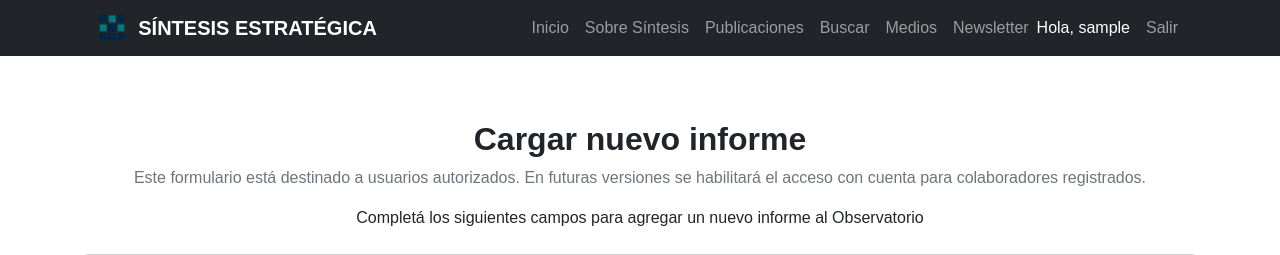
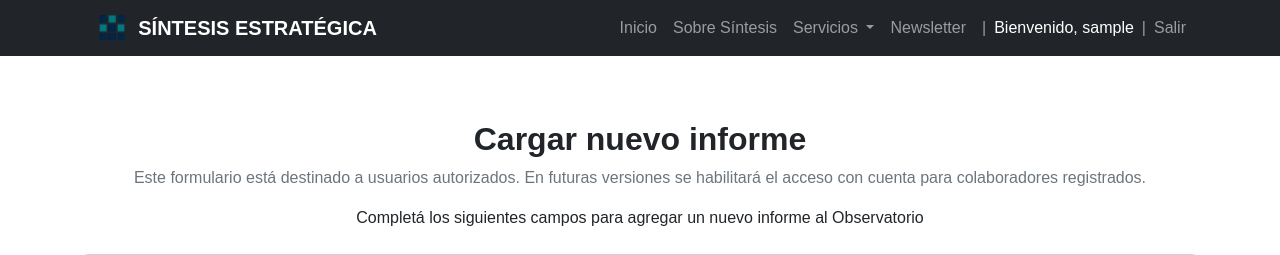
Before and after one commit to sbonacci33/sintesis_estrategica, a Django app: page /crear/ in a window 1280 px wide. Shown: the top 255 px of the page. Run offline with Django 5.2, Linux system fonts and the light colour scheme; the visitor is signed in with stand-in values (Sample User, id 1); data that the repository does not hold is empty; some libraries are stand-ins or nearby versions; some web fonts are replaced.

Commit message:
Agrega vista y menu para consulta IA

```diff
--- a/observatorio/templates/observatorio/navbar.html
+++ b/observatorio/templates/observatorio/navbar.html
@@ -13,15 +13,25 @@
       <ul class="navbar-nav ms-auto mb-2 mb-lg-0">
         <li class="nav-item"><a class="nav-link" href="{% url 'home' %}">Inicio</a></li>
         <li class="nav-item"><a class="nav-link" href="{% url 'sobre_sintesis' %}">Sobre Síntesis</a></li>
-        <li class="nav-item"><a class="nav-link" href="{% url 'listar_informes' %}">Publicaciones</a></li>
-        <li class="nav-item"><a class="nav-link" href="{% url 'buscar_informes' %}">Buscar</a></li>
-        <li class="nav-item"><a class="nav-link" href="{% url 'medios' %}">Medios</a></li>
+        <li class="nav-item dropdown">
+          <a class="nav-link dropdown-toggle" href="#" id="serviciosDropdown" role="button" data-bs-toggle="dropdown" aria-expanded="false">
+            Servicios
+          </a>
+          <ul class="dropdown-menu" aria-labelledby="serviciosDropdown">
+            <li><a class="dropdown-item" href="{% url 'listar_informes' %}">Publicaciones</a></li>
+            <li><a class="dropdown-item" href="{% url 'consulta_ia' %}">Consulta nuestra IA</a></li>
+            <li><a class="dropdown-item" href="{% url 'medios' %}">Medios</a></li>
+            <li><a class="dropdown-item" href="{% url 'buscar_informes' %}">Buscar</a></li>
+          </ul>
+        </li>
         <li class="nav-item"><a class="nav-link" href="{% url 'suscribirse' %}">Newsletter</a></li>
         {% if user.is_authenticated %}
           <li class="nav-item d-flex align-items-center">
-            <span class="navbar-text text-white me-2">Hola, {{ user.username }}</span>
+            <span class="navbar-text mx-2">|</span>
+            <span class="navbar-text text-white">Bienvenido, {{ user.username }}</span>
+            <span class="navbar-text mx-2">|</span>
+            <a class="nav-link d-inline p-0" href="{% url 'logout' %}">Salir</a>
           </li>
-          <li class="nav-item"><a class="nav-link" href="{% url 'logout_user' %}">Salir</a></li>
         {% else %}
           <li class="nav-item"><a class="nav-link" href="{% url 'login' %}">Ingresar</a></li>
         {% endif %}
--- a/observatorio/urls.py
+++ b/observatorio/urls.py
@@ -8,6 +8,7 @@ urlpatterns = [
     path("crear/", views.InformeCreateView.as_view(), name="crear_informe"),
     path("informes/", views.InformeListView.as_view(), name="listar_informes"),
     path("buscar/", views.buscar_informes, name="buscar_informes"),
+    path("consulta-ia/", views.consulta_ia, name="consulta_ia"),
     path("medios/", views.MedioAmigoListView.as_view(), name="medios"),
     path("suscribirse/", views.suscribirse, name="suscribirse"),
     path("logout/", views.logout_view, name="logout_user"),
--- a/observatorio/views.py
+++ b/observatorio/views.py
@@ -186,3 +186,9 @@ class MedioAmigoListView(ListView):
     model = MedioAmigo
     template_name = "observatorio/medios.html"
     context_object_name = "medios"
+
+
+def consulta_ia(request):
+    """Vista simple para la consulta a la IA."""
+
+    return render(request, "observatorio/consulta_ia.html")
```
Also changed, not shown: observatorio/templates/observatorio/consulta_ia.html (added, +10 -0 lines).
